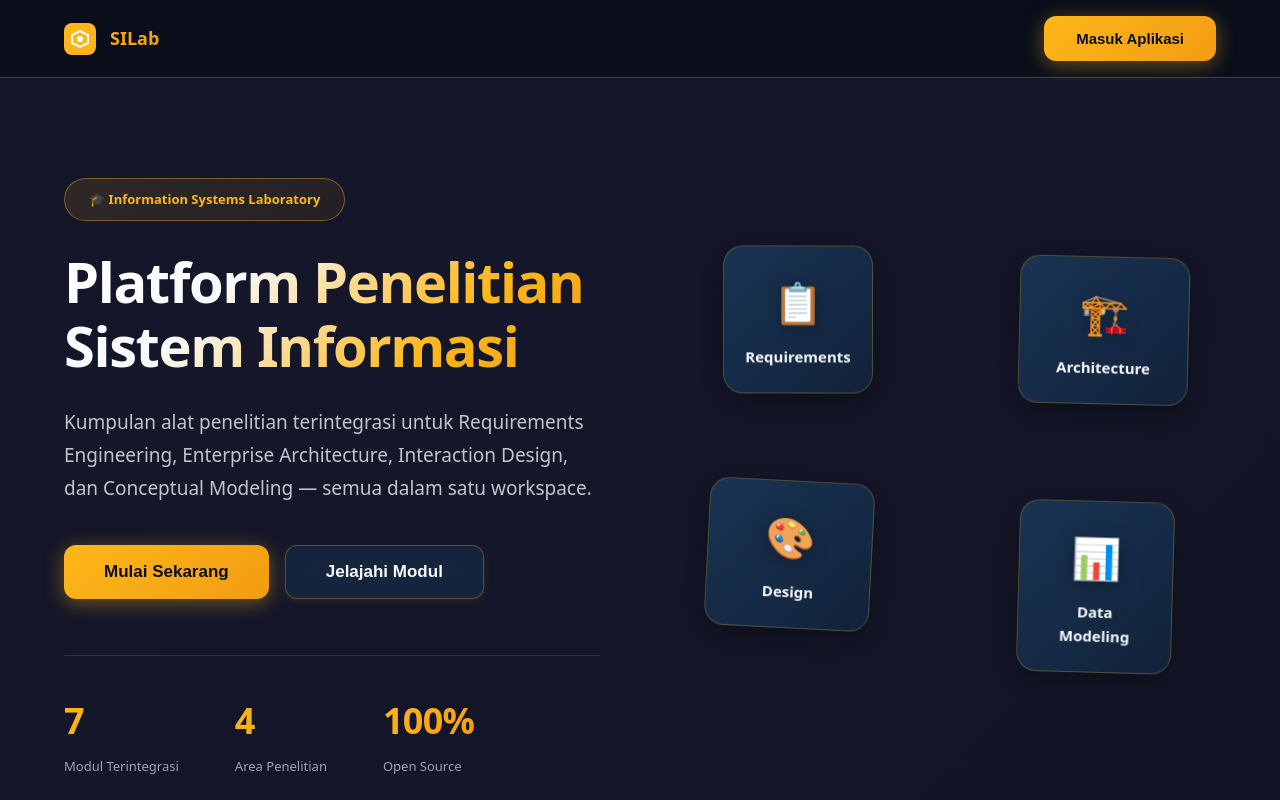
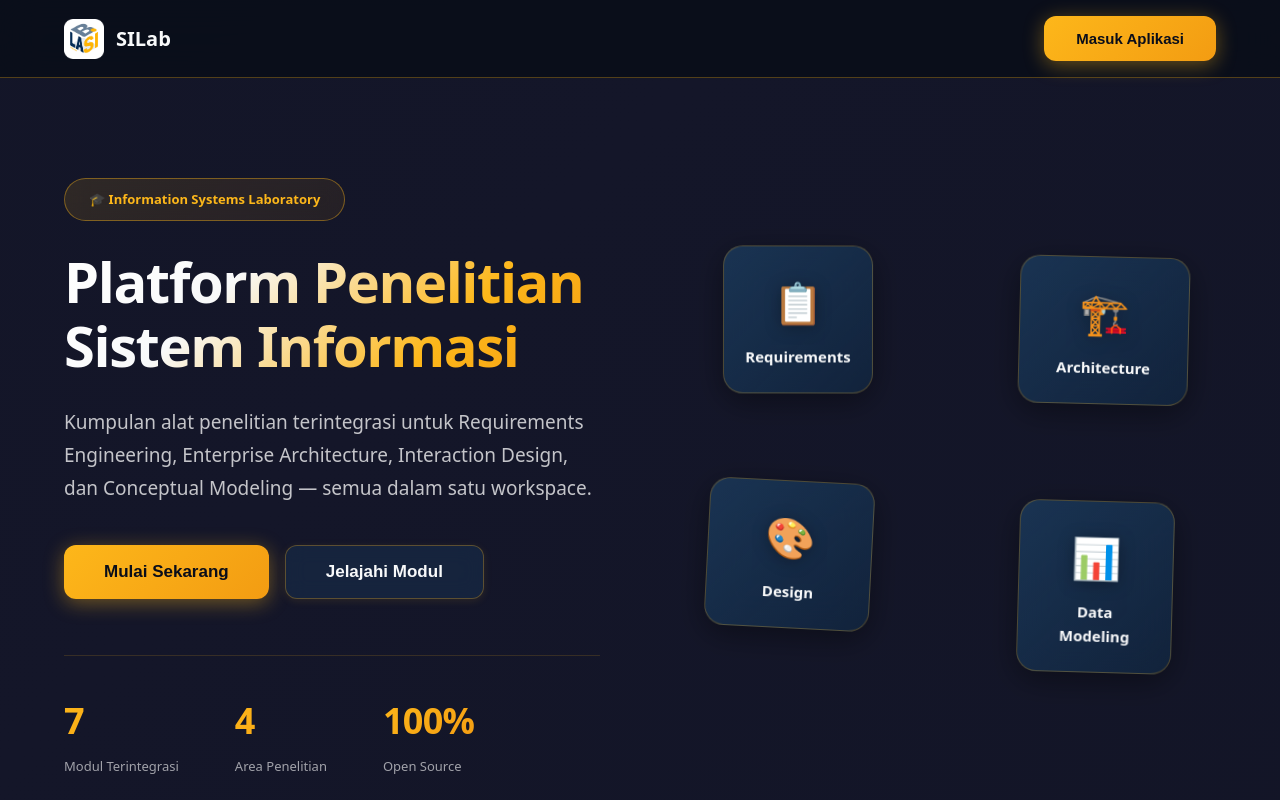
Before and after one commit to persadaramiiza/UTS-II3140-SILab, a React (Vite) app: page / in a window 1280 px wide. Shown: the top 800 px of the page. Built offline with nearby package versions, Linux system fonts and the light colour scheme; no server answers.

Commit message:
add: logo

```diff
--- a/src/styles.css
+++ b/src/styles.css
@@ -73,13 +73,29 @@ body{
   border-bottom:1px solid rgba(253,183,26,0.3);
 }
 .landing-logo{
-  display:flex; align-items:center; gap:14px;
-  font-size:18px; font-weight:700;
-  background:linear-gradient(135deg, var(--secondary) 0%, #f39c12 100%);
-  -webkit-background-clip:text; -webkit-text-fill-color:transparent;
-  background-clip:text;
+  /* Logo custom image dari src/assets/logo1.png */
+  background-image: url('/logo1.png');
+  background-repeat: no-repeat;
+  background-position: left center;
+  background-size: 40px 40px;
+  padding-left: 52px;
+  min-height: 40px;
+
+  /* Layout dan styling */
+  display: flex;
+  align-items: center;
+  gap: 12px;
+  font-size: 20px;
+  font-weight: 700;
+  color: var(--text-light);
   transition:all 0.3s ease;
 }
+
+/* Hide SVG ketika menggunakan background-image */
+.landing-logo svg {
+  display: none;
+}
+
 .landing-logo:hover{
   transform:translateX(2px);
 }
--- a/styles.css
+++ b/styles.css
@@ -48,11 +48,23 @@ body{
   border-bottom:2px solid var(--secondary);
 }
 .landing-logo{
-  display:flex; align-items:center; gap:12px;
-  font-size:20px; font-weight:700;
-  background:linear-gradient(135deg, var(--secondary) 0%, #f39c12 100%);
-  -webkit-background-clip:text; -webkit-text-fill-color:transparent;
-  background-clip:text;
+  background-image: url('/logo1.png');
+  background-repeat: no-repeat;
+  background-position: left center;
+  background-size: 40px 40px;
+  padding-left: 52px;
+  min-height: 40px;
+
+  display: flex;
+  align-items: center;
+  gap: 12px;
+  font-size: 20px;
+  font-weight: 700;
+  color: var(--text-light);
+}
+
+.landing-logo svg {
+  display: none;
 }
 
 .hero{
```
Also changed, not shown: public/logo1.png (added), src/assets/logo1.png (added).
